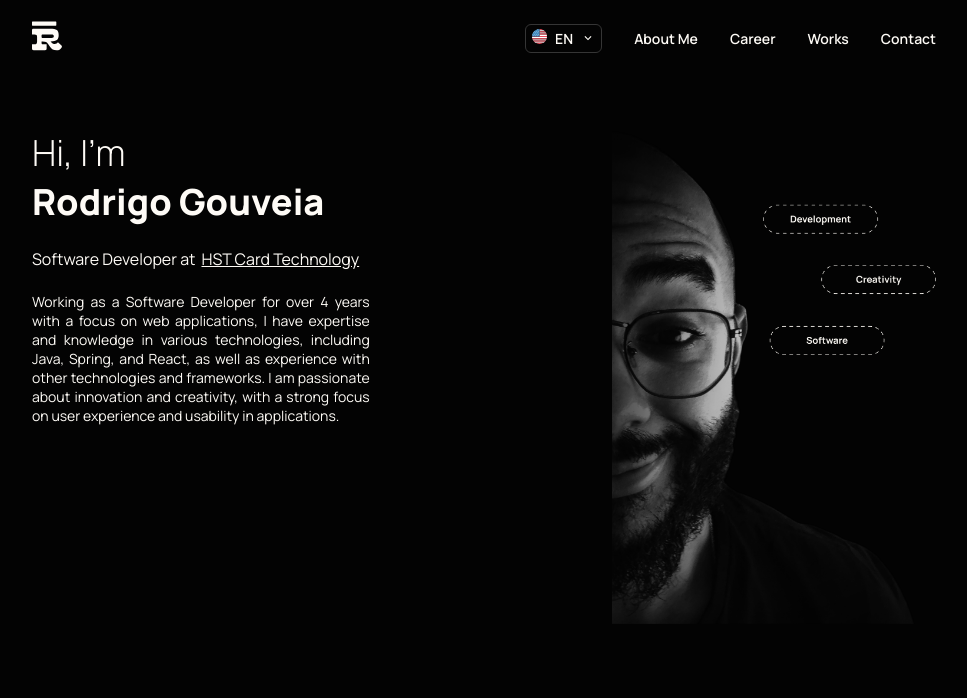
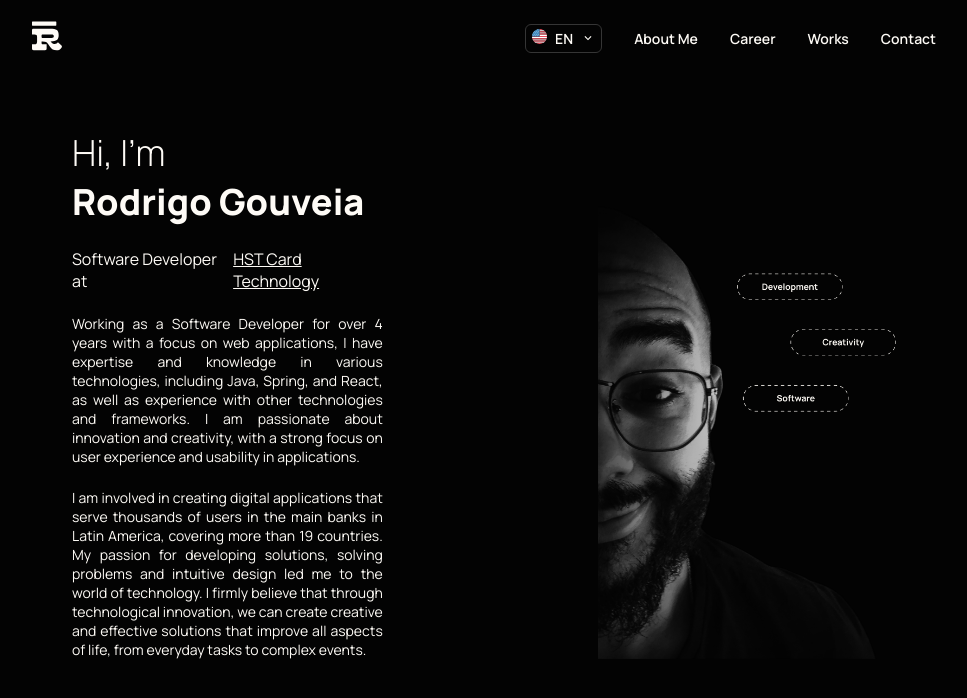
Before and after one commit to rodrigoge/portfolio, a Next.js app: page / in a window 1280 px wide. Shown: the top 698 px of the page, without its empty margins (156-1123 px from the left). Built offline with nearby package versions, Linux system fonts and the light colour scheme.

Commit message:
feat: adding sweet animation and more content in home page

```diff
--- a/src/app/page.module.scss
+++ b/src/app/page.module.scss
@@ -3,8 +3,8 @@
 .home_container {
     display: flex;
     flex-direction: row;
-    padding: 60px 180px;
-    gap: 26px;
+    padding: 60px 220px;
+    gap: 16px;
 
     .hero_left_side {
         width: 50%;
@@ -13,6 +13,9 @@
         flex-direction: column;
         justify-content: flex-start;
         align-items: flex-start;
+        opacity: 0;
+        transform: translateY(20px);
+        animation: fadeInUp 1s forwards;
 
         .title {
             font-size: 36px;
@@ -44,6 +47,22 @@
             text-align: justify;
             font-size: 14px;
         }
+
+        &:nth-child(1) {
+            animation-delay: 0.5s;
+        }
+
+        &:nth-child(2) {
+            animation-delay: 1s;
+        }
+
+        &:nth-child(3) {
+            animation-delay: 1.5s;
+        }
+
+        &:nth-child(4) {
+            animation-delay: 2s;
+        }
     }
 
     .hero_right_side {
@@ -52,6 +71,9 @@
         flex-direction: column;
         justify-content: flex-end;
         align-items: flex-end;
+        opacity: 0;
+        transform: translateY(20px);
+        animation: fadeInUp 0.5s forwards;
 
         img {
             max-width: 60%;
@@ -160,3 +182,10 @@
         padding: 60px 6px;
     }
 }
+
+@keyframes fadeInUp {
+    to {
+      opacity: 1;
+      transform: translateY(0);
+    }
+}
--- a/src/app/page.tsx
+++ b/src/app/page.tsx
@@ -34,6 +34,10 @@ export default function Home() {
             <span className={styles.content}>
               {t("homeContent")}
             </span>
+            <br />
+            <span className={styles.content}>
+              {t("homeSecondContent")}
+            </span>
           </div>
           <div className={styles.hero_right_side}>
             <Image src={heroImg} alt="Hero Image"/>
--- a/src/translations/translations.ts
+++ b/src/translations/translations.ts
@@ -8,7 +8,8 @@ export const translations = {
         homeNameTitle: "Rodrigo Gouveia",
         homeDescription: "Software Developer at",
         homeCompanyName: "HST Card Technology",
-        homeContent: "Working as a Software Developer for over 4 years with a focus on web applications, I have expertise and knowledge in various technologies, including Java, Spring, and React, as well as experience with other technologies and frameworks. I am passionate about innovation and creativity, with a strong focus on user experience and usability in applications."
+        homeContent: "Working as a Software Developer for over 4 years with a focus on web applications, I have expertise and knowledge in various technologies, including Java, Spring, and React, as well as experience with other technologies and frameworks. I am passionate about innovation and creativity, with a strong focus on user experience and usability in applications.",
+        homeSecondContent: "I am involved in creating digital applications that serve thousands of users in the main banks in Latin America, covering more than 19 countries. My passion for developing solutions, solving problems and intuitive design led me to the world of technology. I firmly believe that through technological innovation, we can create creative and effective solutions that improve all aspects of life, from everyday tasks to complex events."
     },
     BR: {
         aboutMe: "Sobre Mim",
@@ -19,6 +20,7 @@ export const translations = {
         homeNameTitle: "Rodrigo Gouveia",
         homeDescription: "Software Developer na",
         homeCompanyName: "HST Card Technology",
-        homeContent: "Atuando como Desenvolvedor de Software há mais de 4 anos com foco em aplicações web, possuo expertise e conhecimento em diversas tecnologias, incluindo Java, Spring e React, além de experiência com outras tecnologias e frameworks. Sou apaixonado por inovação e criatividade, com grande foco em experiência do usuário e usabilidade em aplicações."
+        homeContent: "Atuando como Desenvolvedor de Software há mais de 4 anos com foco em aplicações web, possuo expertise e conhecimento em diversas tecnologias, incluindo Java, Spring e React, além de experiência com outras tecnologias e frameworks. Sou apaixonado por inovação e criatividade, com grande foco em experiência do usuário e usabilidade em aplicações.",
+        homeSecondContent: "Estou envolvido na criação de aplicações digitais que atendem a milhares de usuários nos principais bancos da América Latina, abrangendo mais de 19 países. Minha paixão pelo desenvolvimento de soluções, resolução de problemas e design intuitivo me levou ao mundo da tecnologia. Acredito firmemente que, por meio da inovação tecnológica, podemos criar soluções criativas e eficazes que melhoram todos os aspectos da vida, desde tarefas cotidianas até eventos complexos."
     },
 }
```
